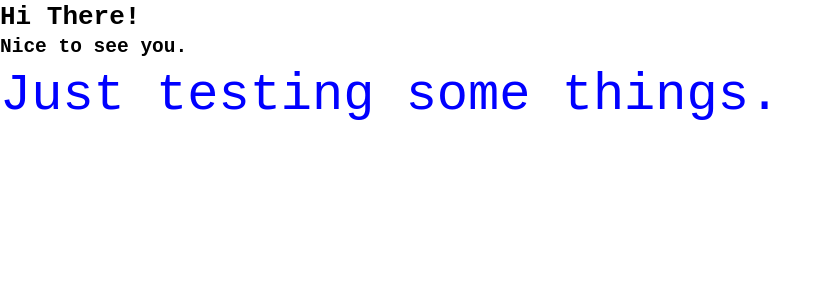
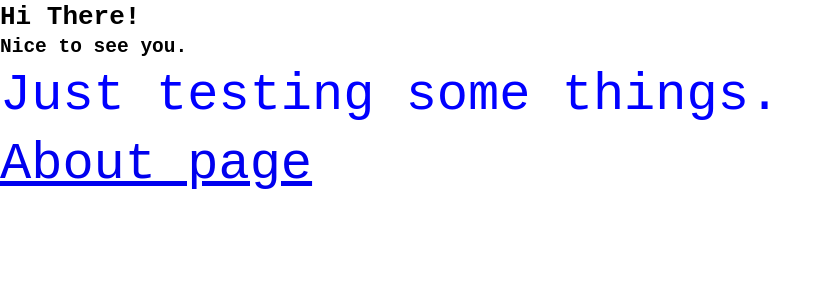
Before and after one commit to craigkraft/craigkraft.github.io, a Jekyll site: the page built from index.md, in a window 1280 px wide. Shown: the top 300 px of the page, without its empty margins (0-831 px from the left). Built offline with Jekyll 4.4.1, drawn with Linux system fonts in a browser that asks for light colours.

Commit message:
Update index.md

```diff
--- a/index.md
+++ b/index.md
@@ -8,3 +8,5 @@ title: Home
 ## Nice to see you.
 
 Just testing some things.
+
+[About page](https://craigkraft.github.io/about)
```
